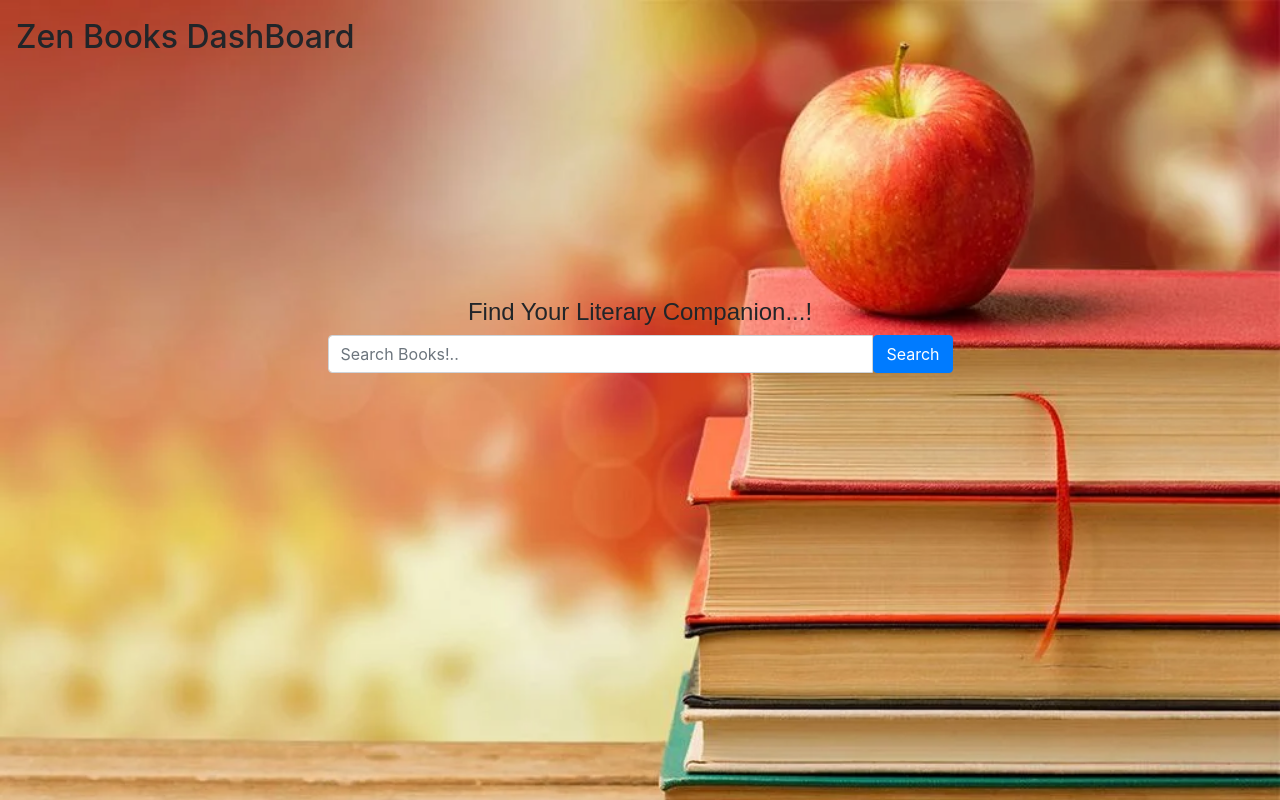
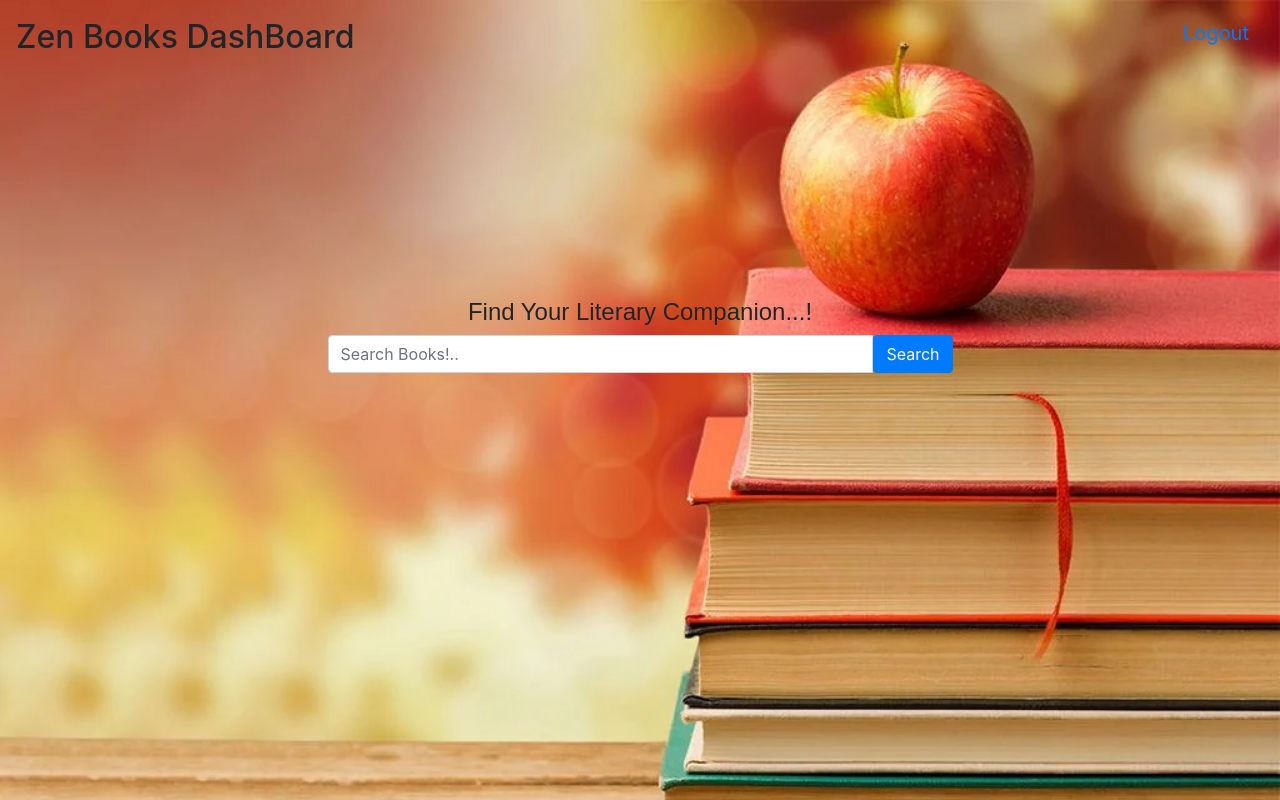
Before and after one commit to Sumanthdev06/ZenBooks, a plain HTML site: page images/validations/user.html in a window 1280 px wide. Drawn offline with nearby package versions, Linux system fonts and the light colour scheme; no server answers.

Commit message:
Update user.html

```diff
--- a/images/validations/user.html
+++ b/images/validations/user.html
@@ -22,7 +22,7 @@
           <ul class="listItems">
             <li></li>
             <li></li>
-            <li></li>
+            <li><a href="https://sumanthdev06.github.io/ZenBooks">Logout</a></li>
           </ul>
         </nav>
       </header>
```
